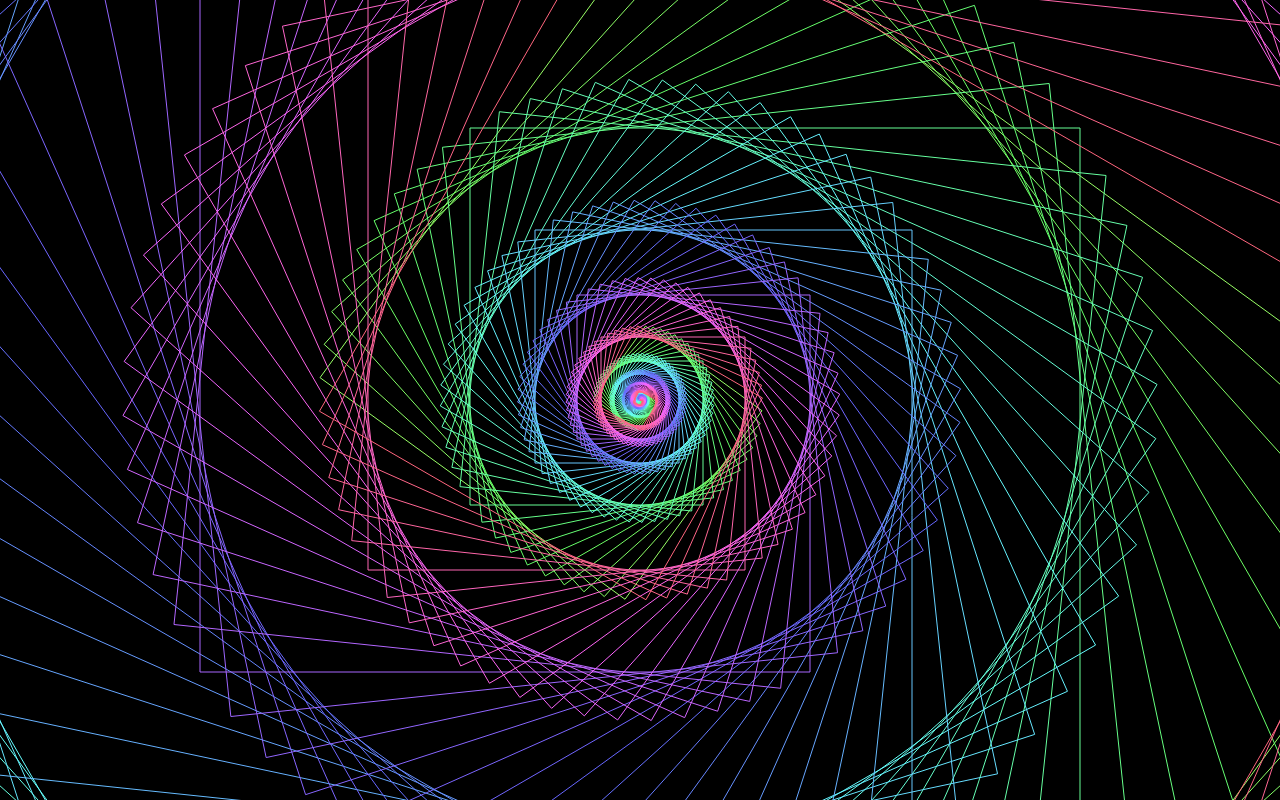
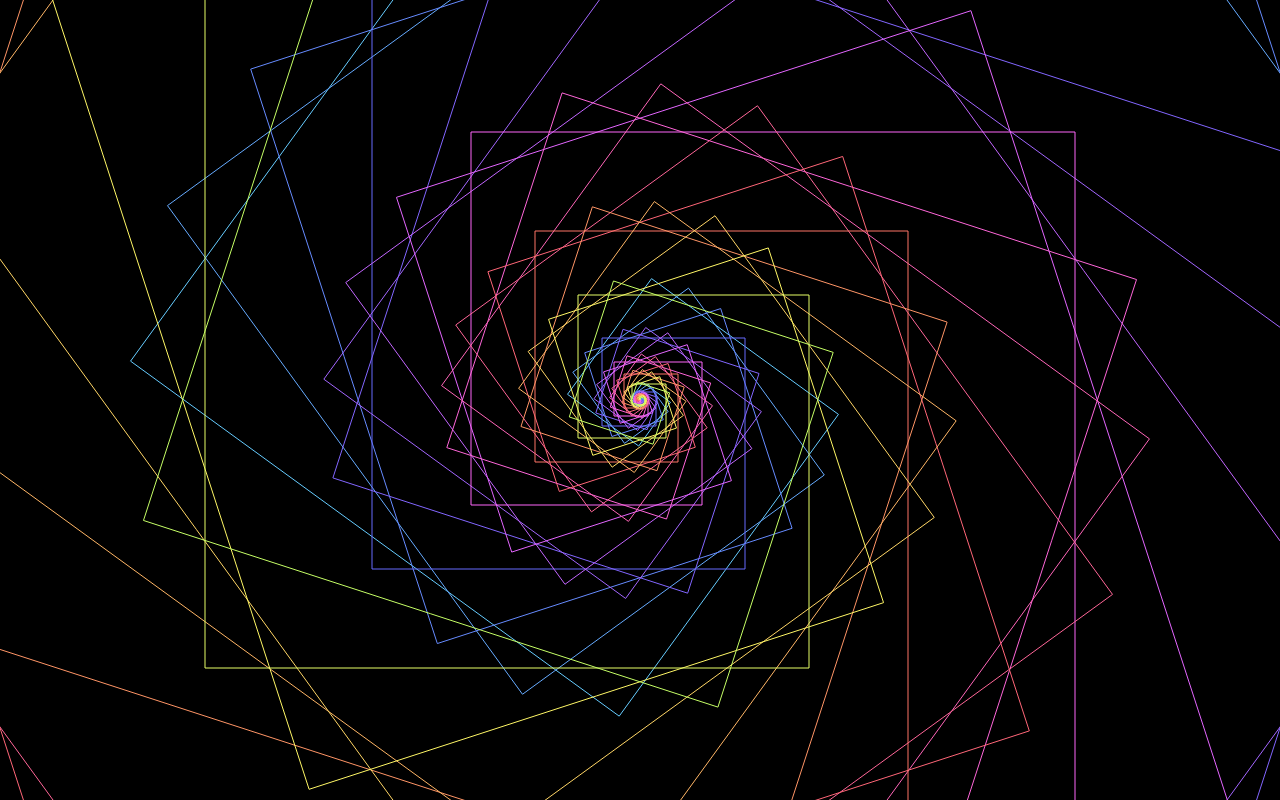
Before and after one commit to dabreese00/doodle, a plain HTML site: page zoom.html in a window 1280 px wide. Drawn offline with Linux system fonts and the light colour scheme.

Commit message:
Make the number of zooming spirals, hue vary too
And fix the page title.  And add zoom to the index page.

```diff
--- a/zoom.html
+++ b/zoom.html
@@ -1,6 +1,6 @@
 <!DOCTYPE html>
 <head>
-<title>Spin</title>
+<title>Zoom</title>
 <style>
   body {
     margin: 0;
@@ -18,6 +18,11 @@
     const context = canvas.getContext("2d");
     const phi = (1 + Math.sqrt(5)) / 2;
     const zoomReset = 3;  // don't ask me why
+    const zoomSpeed = 0.02;
+    const maxSpirals = 120;
+    const framesPerSpiral = 3;
+    const framesPerTurn = 500;
+    const framesPerHueCycle = 3;
     let spiralOrigin;
 
     function handleResize() {
@@ -100,26 +105,30 @@
       }
     }
 
-    let zoomSpeed = 0.01;
     let zoom = 0;
     let firstTheta = 0;
-
-    function zoomSpiral() {
-      context.clearRect(0, 0, canvas.width, canvas.height);
-      multiSpiral(spiralOrigin, 100, firstTheta, 60, zoom);
-      if (zoom >= zoomReset) { zoom = 0; firstTheta += Math.PI / 2; }
-      else { zoom += zoomSpeed; }
-      requestAnimationFrame(zoomSpiral);
-    }
-
-    let thetaStep = 2 * Math.PI / 3000;
+    let thetaStep = 2 * Math.PI / framesPerTurn;
+    let phase = 1;
+    let numSpirals = maxSpirals;
+    let t = 0;
+    let outerHue = 100;
+    let huePhase = 1;
 
     function zoomSpinSpiral() {
       context.clearRect(0, 0, canvas.width, canvas.height);
-      multiSpiral(spiralOrigin, 100, firstTheta, 60, zoom);
+      multiSpiral(spiralOrigin, outerHue, firstTheta, numSpirals, zoom);
       firstTheta += thetaStep;
       if (zoom >= zoomReset) { zoom = 0; firstTheta += Math.PI / 2; }
       else { zoom += zoomSpeed; }
+      if (t % framesPerSpiral == 0) {
+        if (numSpirals === 0 || numSpirals === maxSpirals) { phase = -phase; }
+        numSpirals += phase;
+      }
+      if (t % framesPerHueCycle == 0) {
+        if (outerHue === 0 || outerHue === 255) { huePhase = -huePhase; }
+        outerHue += huePhase;
+      }
+      t++;
       requestAnimationFrame(zoomSpinSpiral);
     }
 
```
Also changed, not shown: index.html (+1 -0 lines).
